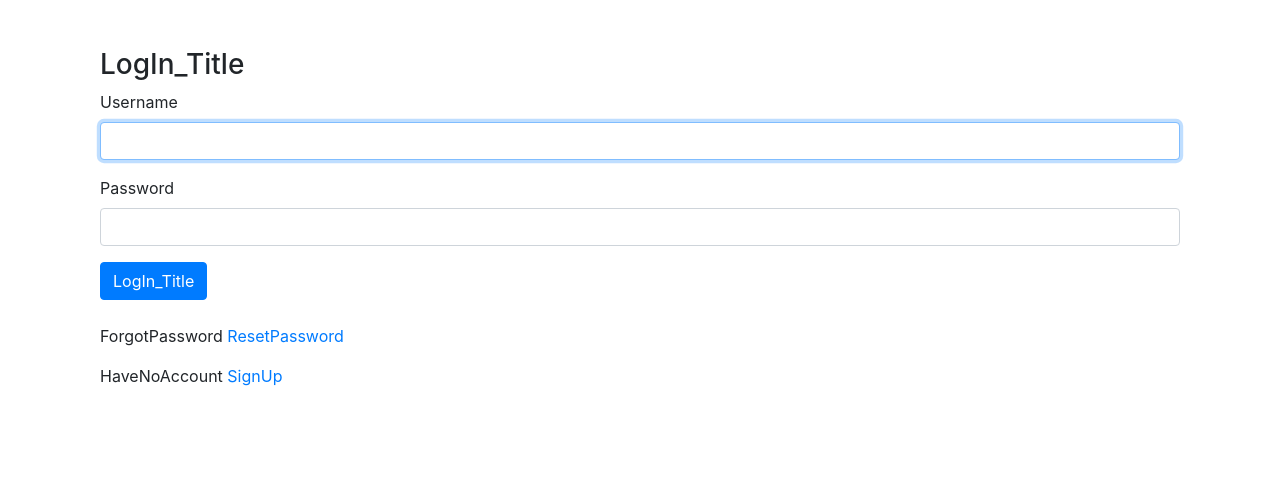
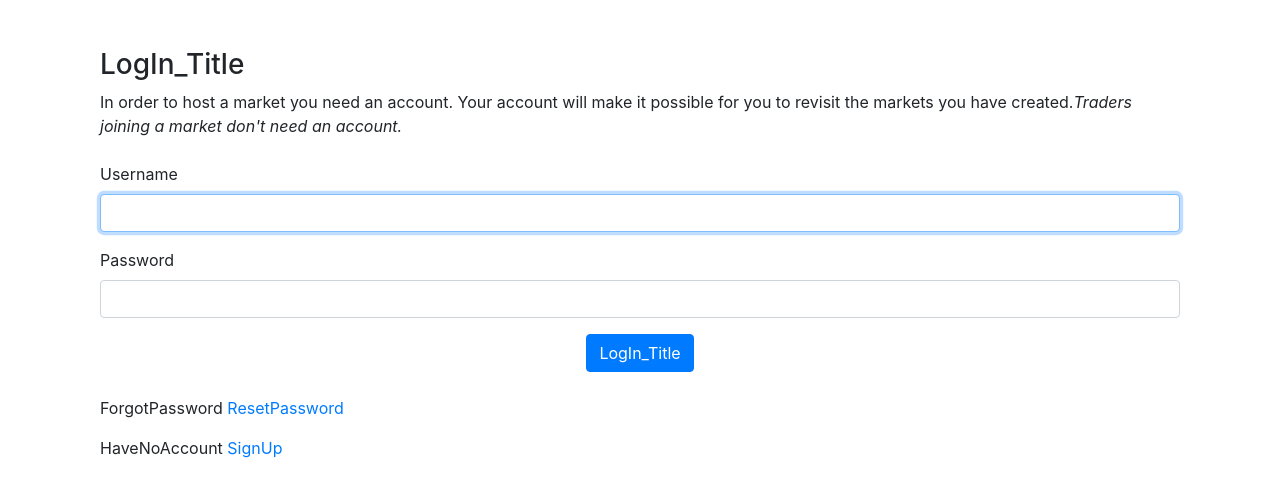
Before and after one commit to mschulzer/markedsspil, a Django app: page /accounts/login/ in a window 1280 px wide. Shown: the part 56-553 px from the top of the page. Run offline with Django 3.2, Linux system fonts and the light colour scheme; parts of the project's set-up code (start-up, migrations or seed data) failed here and were passed over; some libraries are stand-ins or nearby versions.

Commit message:
added explanation to login and signup forms

```diff
--- a/accounts/templates/registration/login.html
+++ b/accounts/templates/registration/login.html
@@ -7,11 +7,15 @@
 {% block content %}
 <div class="container">
     <h3>{% translate 'LogIn_Title' %}</h3>
+    <p class="mb-4">
+    In order to host a market you need an account. Your account will make it possible for you to revisit
+    the markets you have created.<i>Traders joining a market don't need an account.</i>
+    </p>
 
     <form method="post">
         {% csrf_token %}
         {{ form|crispy }}
-        <div class="mt-3 mb-4">
+        <div class="mt-3 mb-4 d-flex justify-content-center">
             <button class="btn btn-primary" type="submit">{% translate 'LogIn_Title' %}</button>
         </div>
     </form>
--- a/accounts/templates/registration/signup.html
+++ b/accounts/templates/registration/signup.html
@@ -6,9 +6,15 @@
 
 {% block content %}
 <h2>{% translate 'SignUp_Title' %}</h2>
+<p class="mb-4">
+In order to host a market you need an account. Your account will make it possible for you to revisit
+the markets you have created. <i>Traders joining a market don't need an account.</i>
+</p>
 <form method="post">
     {% csrf_token %}
     {{ form|crispy }}
+    <div class="d-flex justify-content-center">
     <button class="btn btn-primary" type="submit">{% translate 'SignUp_Title' %}</button>
+    </div>
 </form>
 {% endblock content %}
```
